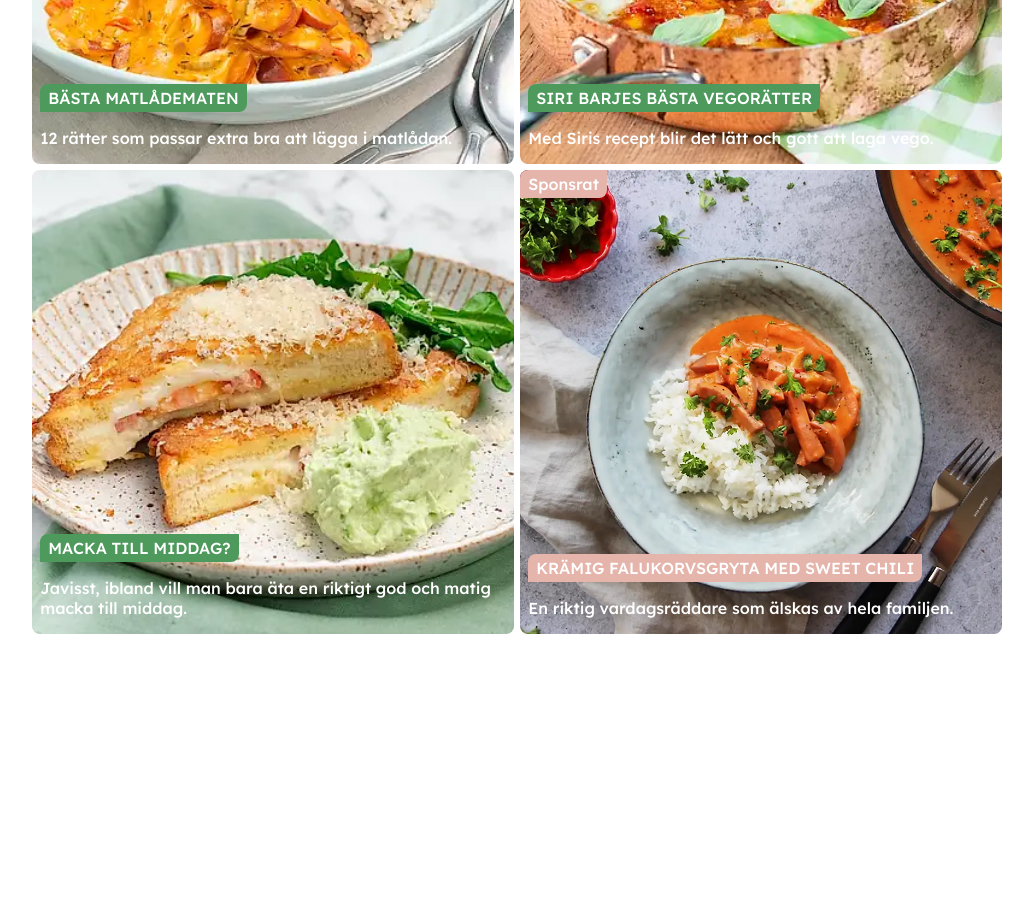
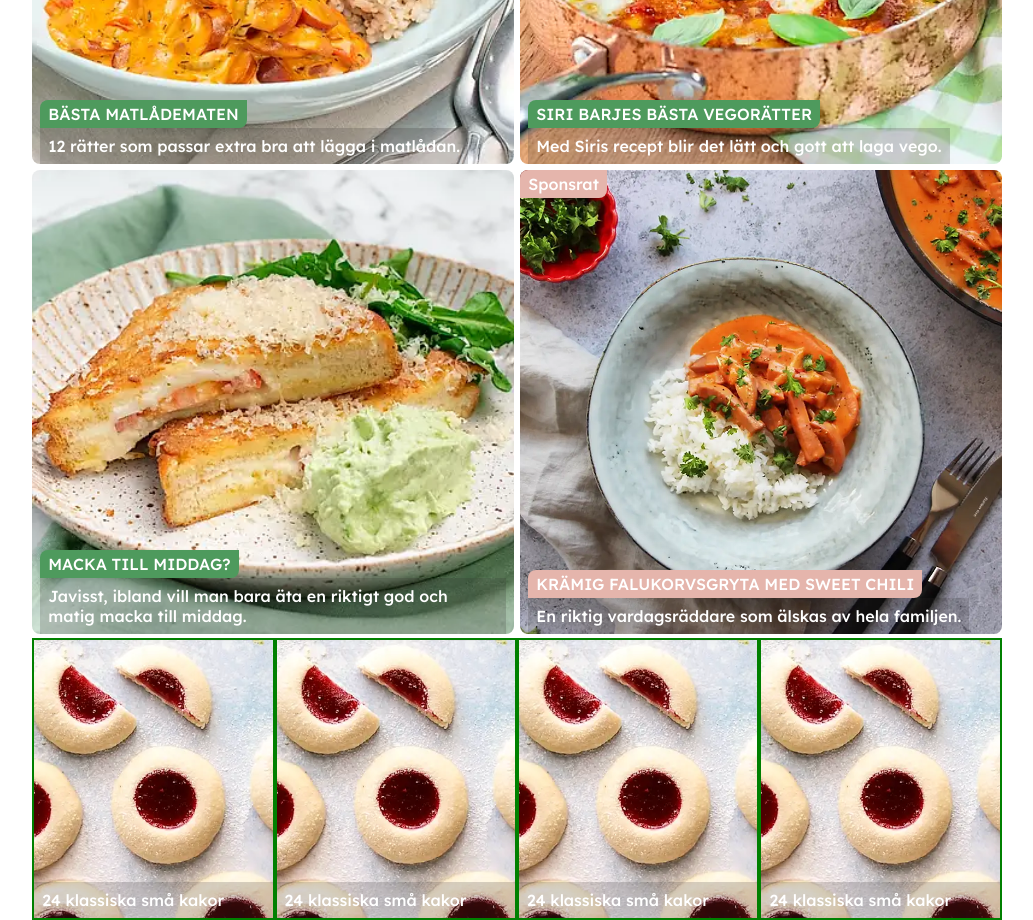
Before and after one commit to TeenyTinyTurtle123/Webbutveckling-koket-2.0, a plain HTML site: page index.html in a window 1280 px wide. Shown: the part 860-1780 px from the top of the page, without its empty margins (123-1156 px from the left). Before the commit the page ends 1498 px from the top, so only its background shows below. Drawn offline with nearby package versions, Linux system fonts and the light colour scheme.

Commit message:
Not completely happy with the smal-box divs, but they work

```diff
--- a/index.html
+++ b/index.html
@@ -133,29 +133,30 @@
                 </div>
             </div>
         </div>
+
+        <div class="smal-box">
+            <div class="smal-text">
+                <p>24 klassiska små kakor</p>
+            </div>
+        </div>
+        <div class="smal-box">
+            <div class="smal-text">
+                <p>24 klassiska små kakor</p>
+            </div>
+        </div>
+        <div class="smal-box">
+            <div class="smal-text">
+                <p>24 klassiska små kakor</p>
+            </div>
+        </div>
+        <div class="smal-box">
+            <div class="smal-text">
+                <p>24 klassiska små kakor</p>
+            </div>
+        </div>
     </main>
     <footer></footer>
 
 </body>
 
 </html>
-
-<!-- <header class="header">
-        <div class="image-wrapper">
-            <img src="assets/banner.jpg" alt="">
-            <div class="inner-wrapper">
-
-                <div class="options">
-                    <ul>
-                        <li>Nylagat i TV</li>
-                        <li>Vardgasmiddag</li>
-                        <li>Enkla Kycklingrecept</li>
-                        <li>Chokladbollar</li>
-                        <li>Lax i ugn</li>
-                        <li>Bakat och gott</li>
-                        <li>Gå våra kurser</li>
-                    </ul>
-                </div>
-            </div>
-        </div>
-    </header> -->
--- a/style.css
+++ b/style.css
@@ -271,8 +271,61 @@ body {
 }
 
 
-.smal-text {}
+/* .smal-box {
+    position: relative;
+    width: 25%;
+    padding-top: 25%;
 
+    border: 2px solid purple;
+}
+
+.smal-box .content {
+    border: 2px solid #284971;
+    position: absolute;
+    bottom: 0;
+    left: 0;
+    width: 100%;
+    height: 100%;
+    background-image: url(assets/mjuksproda-hallongrottor.jpg.webp);
+    background-size: cover;
+    background-position: center;
+}
+
+.smal-box .content p {
+    border: 2px solid red;
+    color: white;
+    font-size: 1.2rem;
+    margin: 0;
+} */
+
+
+.smal-box {
+    position: relative;
+    width: 25%;
+    padding-top: 25%;
+    /* 25% av bredden för att skapa en kvadratisk container */
+    border: 2px solid green;
+    background-image: url(assets/mjuksproda-hallongrottor.jpg.webp);
+    background-size: cover;
+    background-position: center;
+    /* justify-content: center;
+    align-items: center; */
+
+}
+
+.smal-text {
+    width: 100%;
+    background-color: rgba(46, 43, 43, 20%);
+}
+
+.smal-text p {
+    margin: 0;
+    padding: 0.5rem;
+    color: white;
+    /* border: 2px solid red; */
+    width: 100%;
+
+}
 
 @media(max-width: 650px) {
     .big-box {
@@ -281,6 +334,11 @@ body {
         /* Bredden på 100% för att ta upp hela raden */
         max-width: 100%;
 
+    }
+
+    .smal-box {
+        flex: 1 0 50%;
+        max-width: 50%;
     }
 }
 
```
